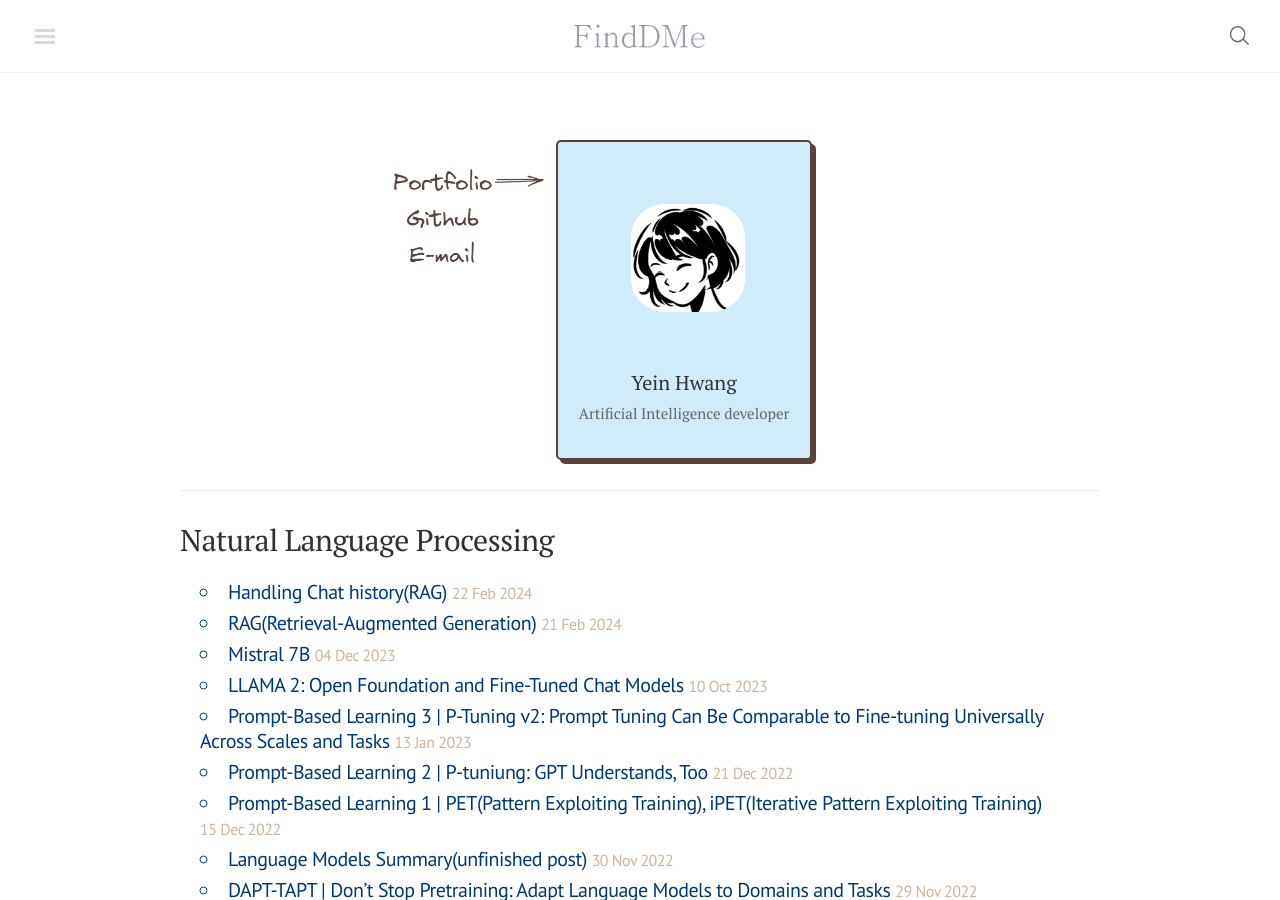
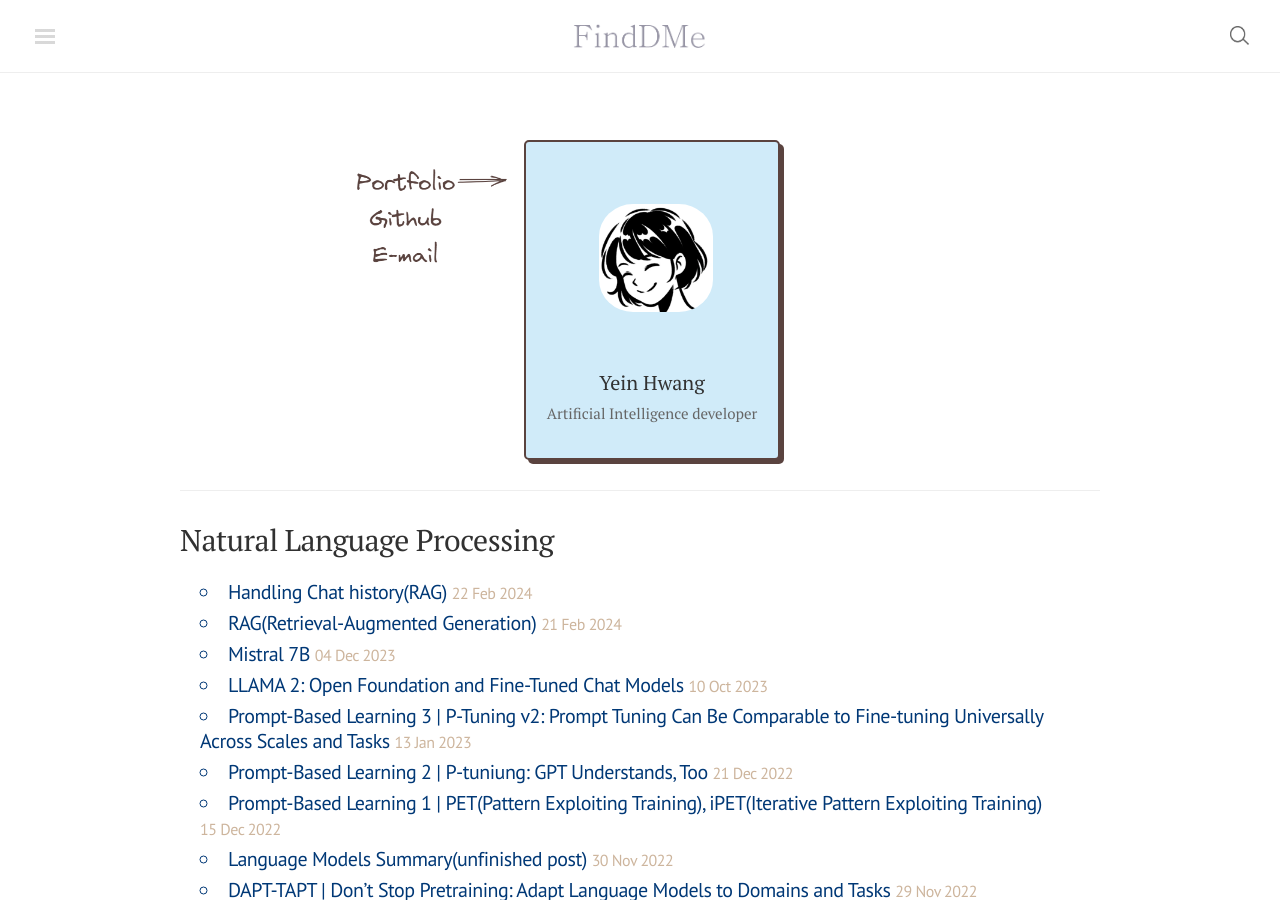
Before and after one commit to finddme/finddme.github.io, a Jekyll site: the page built from index.html, in a window 1280 px wide and 900 px high. Built offline with Jekyll 4.4.1, drawn with Linux system fonts in a browser that asks for light colours; nearby versions of some CDN libraries; comment, search, counter and statistics services are not loaded.

Commit message:
Update index.html

```diff
--- a/index.html
+++ b/index.html
@@ -107,13 +107,13 @@
 <!-- 홈이 홈일 때 -->
 <!-- 카테고리로 -->
 <!-- <div class="hero-portfolio"  style="float: left; width: 20%; overflow-y:hidden; margin-left: 4px;  margin-top: 24px;"> -->
-<div class="hero-portfolio"  style="float: left; width: 40%; overflow-y:hidden; margin-right: 8px;  margin-top: 24px;">
+<div class="hero-portfolio"  style="float: left; width: 36%; overflow-y:hidden; margin-right: 8px;  margin-top: 24px;">
   <img src="https://finddme.github.io/public/p_g_e.png" />
 </div>
 
 <div class="card-expo">
 <!--       <div class="card" onclick="location.href='https://finddme.github.io/blog/portfolio/';" style=" cursor: pointer; float: center; margin-right: 562px;" > -->
-      <div class="card" onclick="location.href='https://finddme.github.io/blog/portfolio/';" style=" cursor: pointer; float: center; margin-right: 360px;" >
+      <div class="card" onclick="location.href='https://finddme.github.io/blog/portfolio/';" style=" cursor: pointer; float: center; margin-right: 320px;" >
         <div class="card-photo"></div>
         <div class="card-title">Yein Hwang<br>
             <span>Artificial Intelligence developer</span>
```
